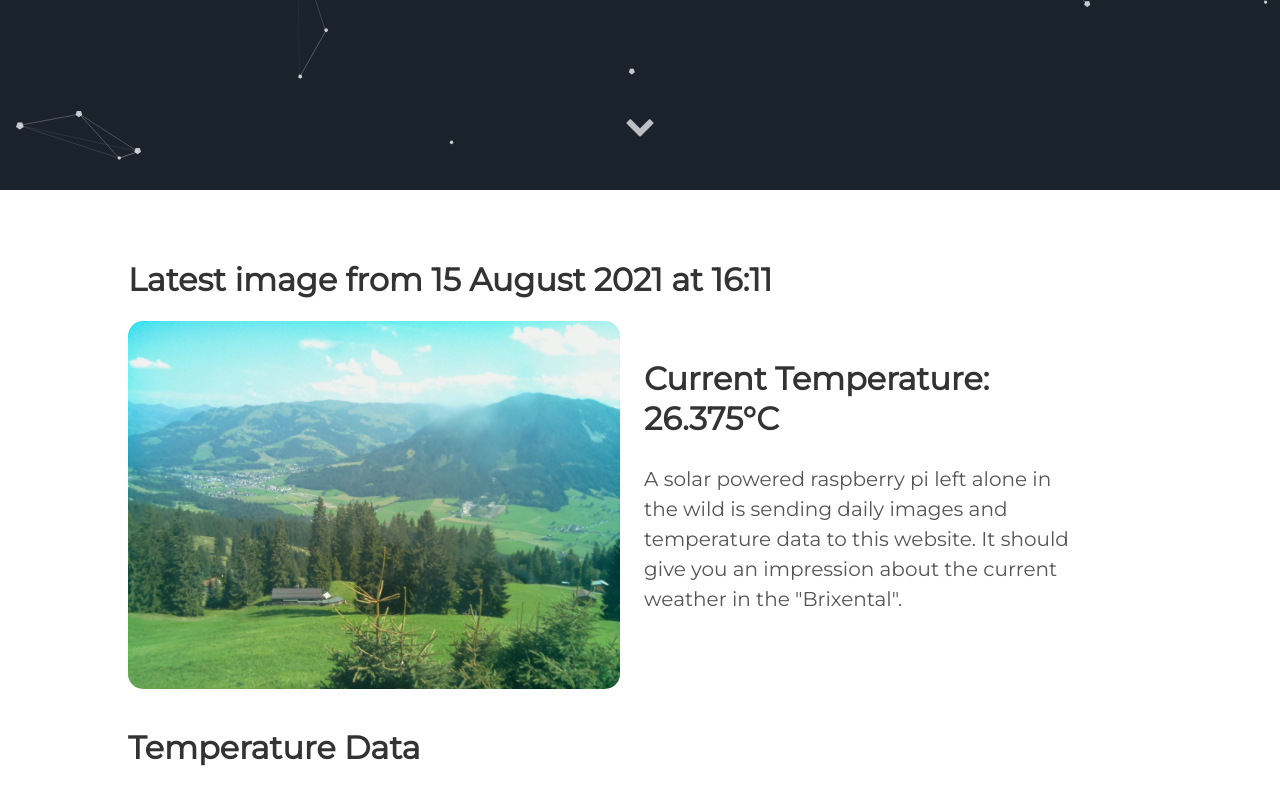
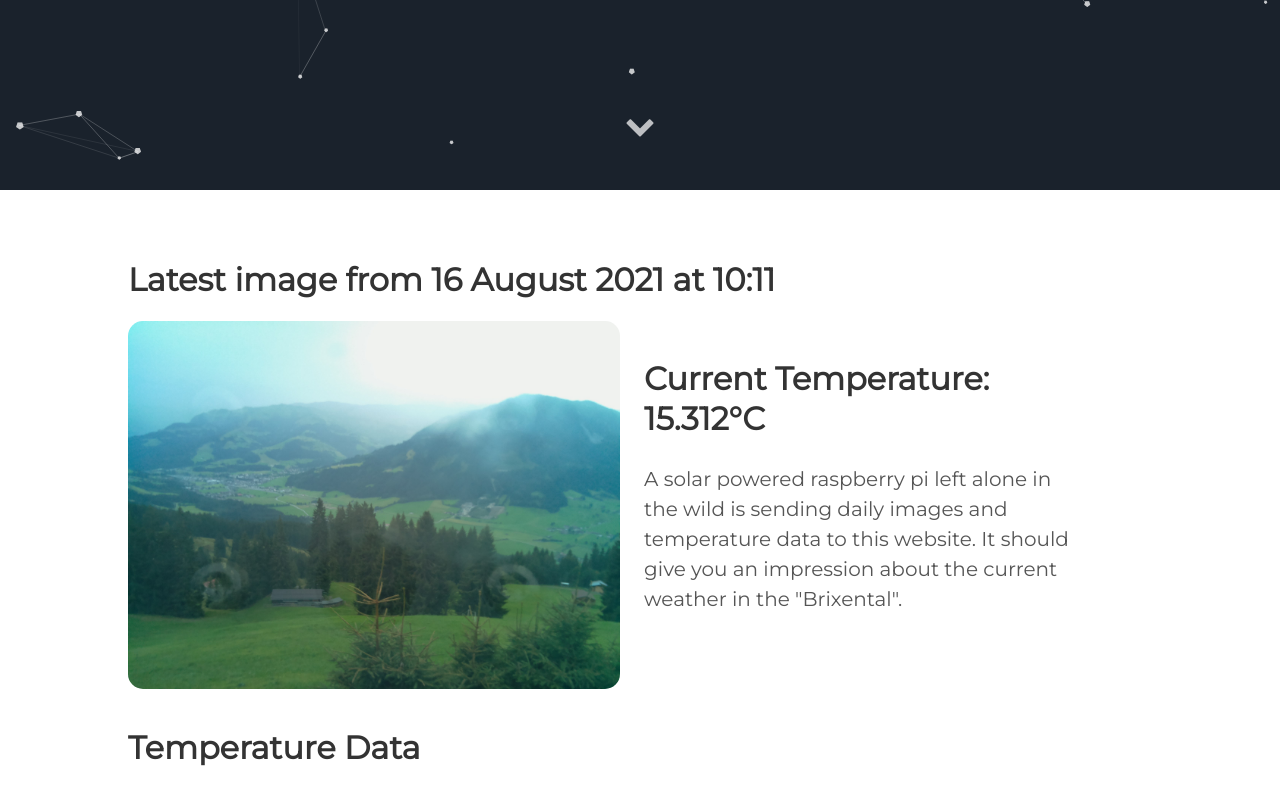
Before and after one commit to vektorious/vektorious.github.io, a Jekyll site: the page built from resources/huette.md, in a window 1280 px wide and 900 px high, scrolled down 710 px. Shown: the top 805 px of the window. Built offline with Jekyll 4.4.1, drawn with Linux system fonts in a browser that asks for light colours.

Commit message:
I'm a bot beep boop

```diff
--- a/resources/huette.md
+++ b/resources/huette.md
@@ -6,13 +6,13 @@ image: '/assets/img/'
 description: 'Live image from the Austrian alps'
 twitter_text: ' '
 ---
-## Latest image from 15 August 2021 at 16:11
+## Latest image from 16 August 2021 at 10:11
 <div class="huette">
   <div class="huette-image">
     <img src="{{ "/assets/img/huette.jpg" | prepend: site.baseurl }}">
   </div>
   <div class="huette-text">
-        <h2>Current Temperature: 26.375°C</h2>
+        <h2>Current Temperature: 15.312°C</h2>
         <p>A solar powered raspberry pi left alone in the wild is sending daily images and temperature data to this website. It should give you an impression about the current weather in the "Brixental".</p>
 
   </div>
```
Also changed, not shown: rpi-script/2021-08-16_101001.txt (renamed from rpi-script/2021-08-15_161000.txt, +5 -5 lines), rpi-script/huette.md (+2 -2 lines), assets/img/huette.jpg, assets/img/temp_plot.png, rpi-script/temp_plot.png, 1 other file.
